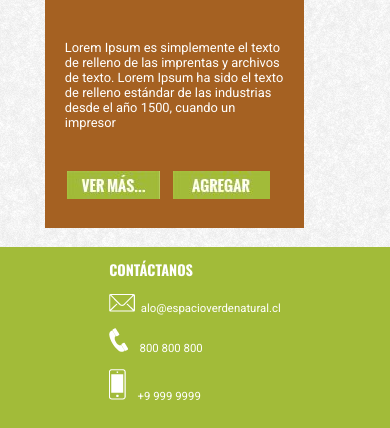
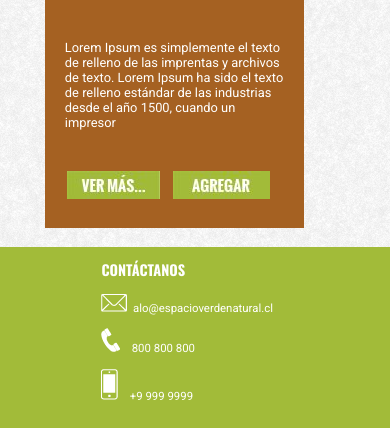
Before and after one commit to apeeclgithub/Cannabis, a PHP site: page /index.php in a window 390 px wide; the page is wider, and only the part inside the window is pictured. Shown: the part 4512-4940 px from the top of that part. Run offline with PHP 8.4, Linux system fonts and the light colour scheme.

Commit message:
CSS mobile

```diff
--- a/css/style.css
+++ b/css/style.css
@@ -1386,7 +1386,7 @@ opacity: 1;
 
 	.cont_pie{
 		padding-bottom: 169px;
-		padding-left: 25%;
+
 	}
 
 	.title_cont {
@@ -1396,6 +1396,7 @@ opacity: 1;
 
 	.contacto {
 		width:auto;
+		padding-left: 26%;
 	}
 
 	.cat_1{
```
